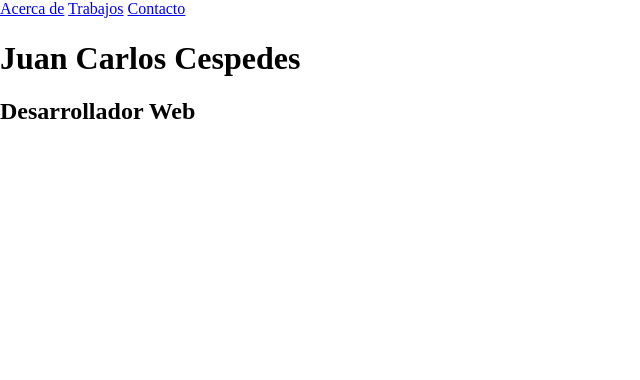
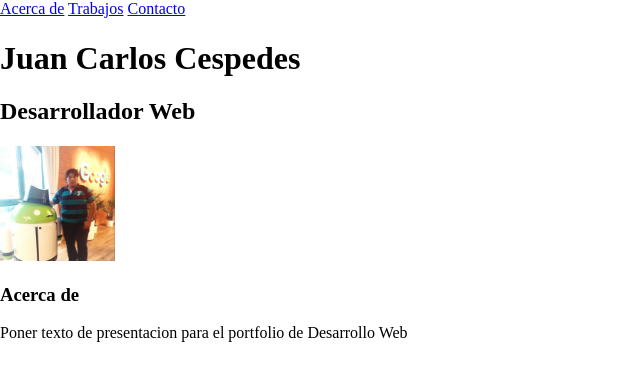
Before and after one commit to cespedesjuanc/portfoliojcc, a plain HTML site: page index.html in a window 1280 px wide. Shown: the whole page, without its empty margins (0-640 px from the left). Drawn offline with Linux system fonts and the light colour scheme.

Commit message:
working into the header

```diff
--- a/index.html
+++ b/index.html
@@ -28,5 +28,20 @@
             </div>
         </div>
     </header>
+    <section class="main">
+        <section class="acerca-de">
+            <div class="foto">
+                <img src="img/JuanGoogle.jpeg" width="115" height="115" alt="Juan Carlos Cespedes">
+            </div>
+
+            <div class="texto">
+                <h3 class="titulo">Acerca de</h3>
+                <p>Poner texto de presentacion para el portfolio de Desarrollo Web</p>
+            </div>
+        </section>
+        <section class="trabajos">
+
+        </section>
+    </section>
 </body>
 </html>
```
Also changed, not shown: img/JuanGoogle.jpeg (added), 1 other file.
